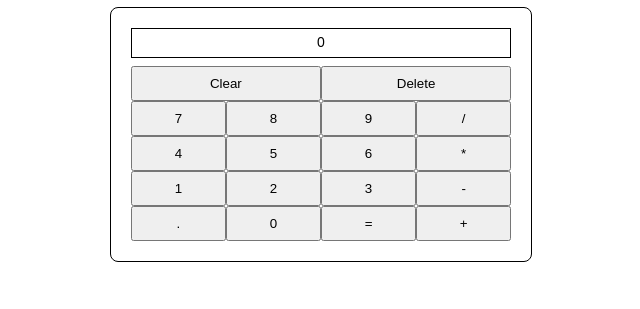
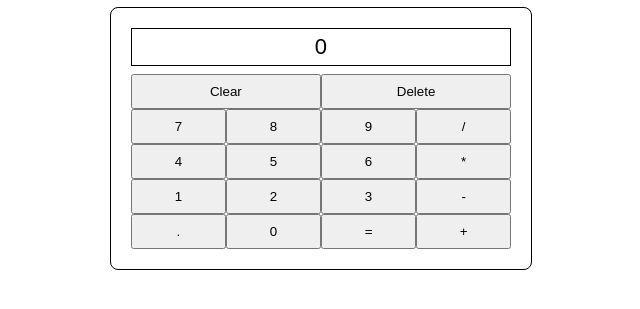
Before and after one commit to korpsthecoder31/calculator, a plain HTML site: page index.html in a window 1280 px wide. Shown: the part 73-382 px from the top of the page, without its empty margins (319-959 px from the left). Drawn offline with Linux system fonts and the light colour scheme.

Commit message:
modify font size of button and display

```diff
--- a/styles.css
+++ b/styles.css
@@ -39,16 +39,16 @@ div {
     border: solid 1px;
     padding: 5px;
     margin-bottom: 8px;
-    height: 30px;
 
     font-family: Arial, Helvetica, sans-serif;
-    font-size: 14px;
+    font-size: 22px;
     overflow: hidden;
 }
 
 .buttons {
     display: flex;
     flex-direction: column;
+    font-size: 18px;
 }
 
 button {
```
